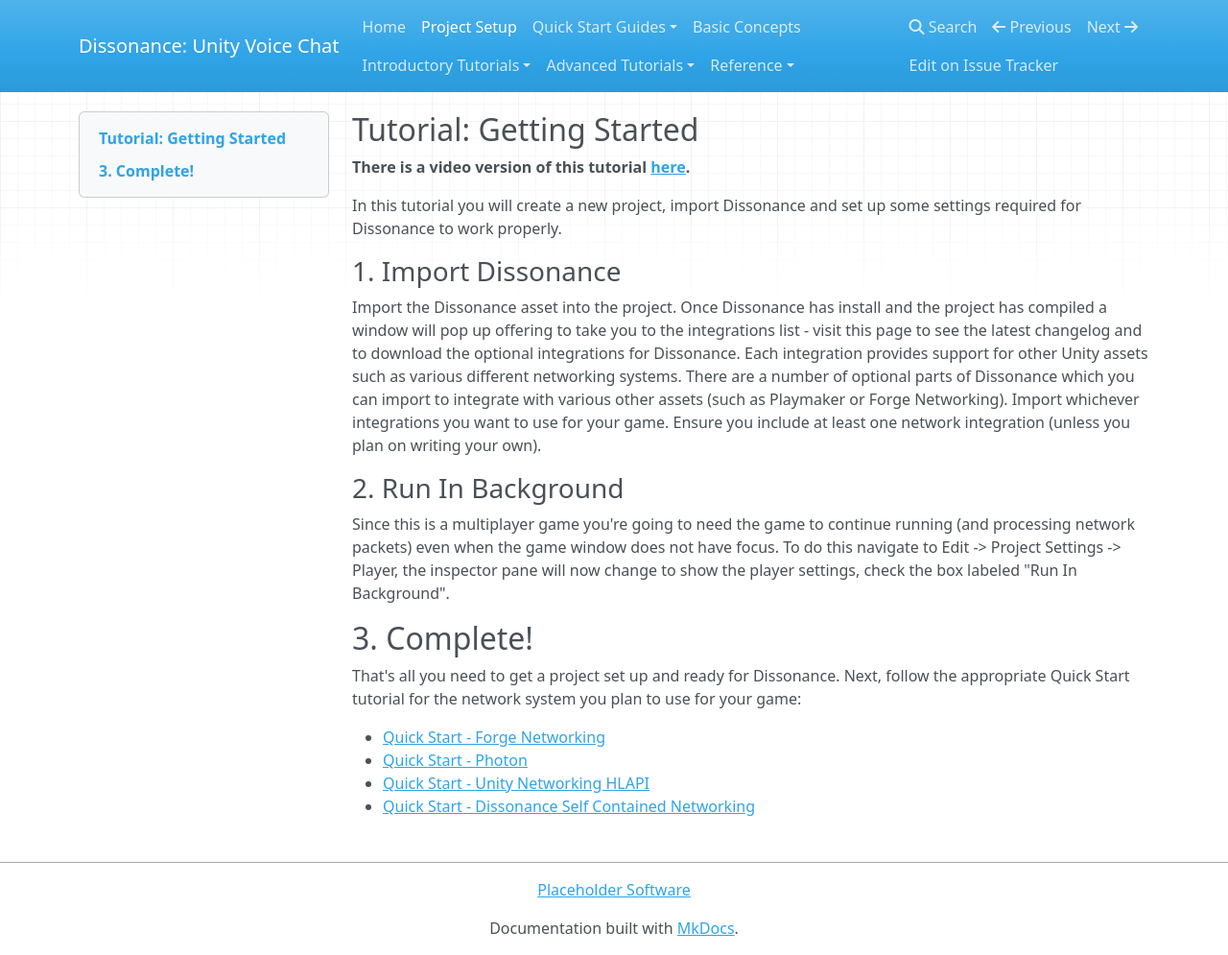
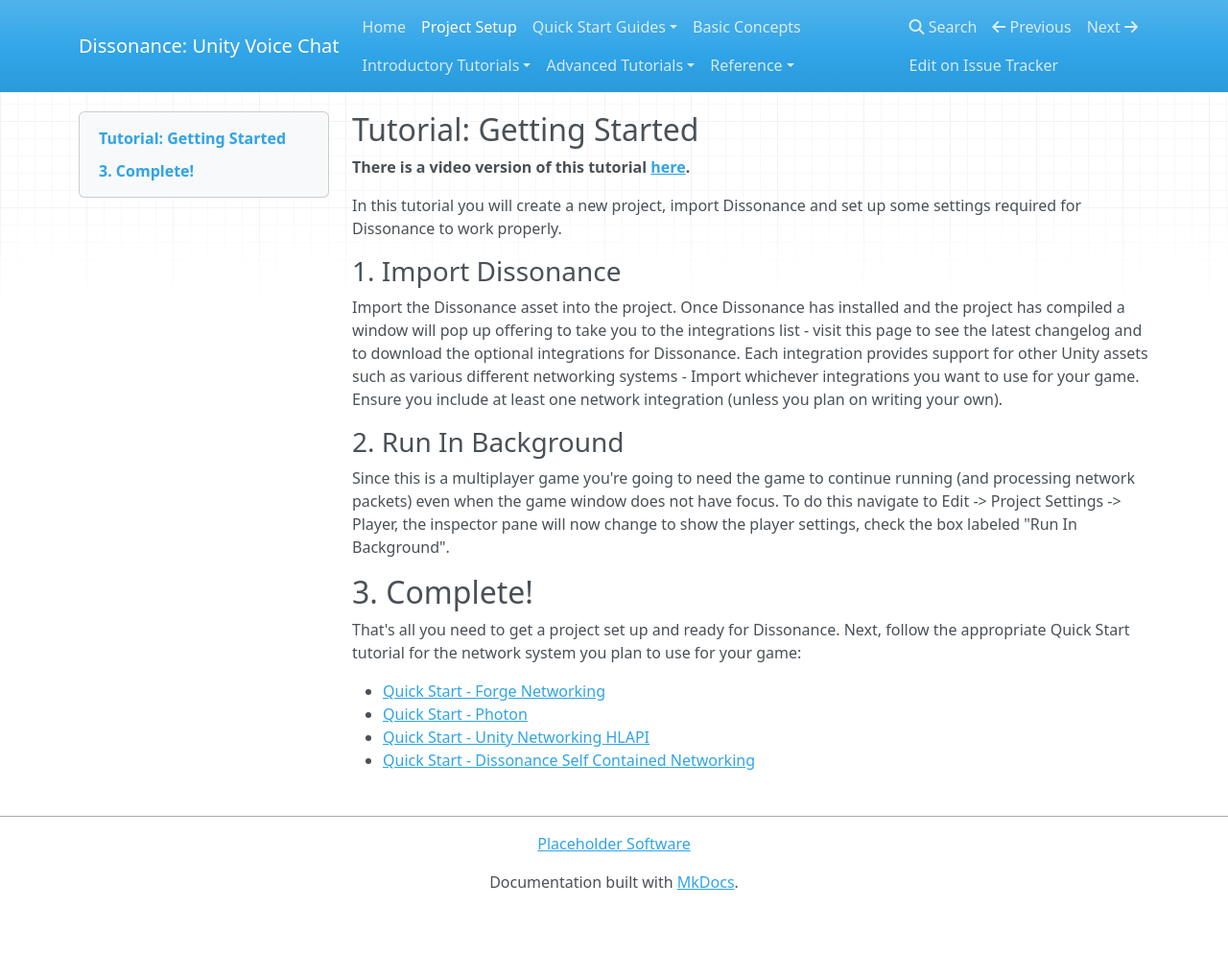
Before and after one commit to Placeholder-Software/Dissonance, an MkDocs documentation site: the page built from docs/Basics/Getting-Started.md, in a window 1280 px wide and 995 px high. Shown: the whole window at 96% size. Built offline with MkDocs 1.6.1, drawn with Linux system fonts in a browser that asks for light colours; nearby versions of some CDN libraries; old or Windows-style settings are respelled for this version of MkDocs.

Commit message:
Grammar fixes in Getting-Started.md

```diff
--- a/docs/Basics/Getting-Started.md
+++ b/docs/Basics/Getting-Started.md
@@ -6,7 +6,7 @@
 
 ### 1. Import Dissonance
 
-Import the Dissonance asset into the project. Once Dissonance has install and the project has compiled a window will pop up offering to take you to the integrations list - visit this page to see the latest changelog and to download the optional integrations for Dissonance. Each integration provides support for other Unity assets such as various different networking systems. There are a number of optional parts of Dissonance which you can import to integrate with various other assets (such as Playmaker or Forge Networking). Import whichever integrations you want to use for your game. Ensure you include at least one network integration (unless you plan on writing your own).
+Import the Dissonance asset into the project. Once Dissonance has installed and the project has compiled a window will pop up offering to take you to the integrations list - visit this page to see the latest changelog and to download the optional integrations for Dissonance. Each integration provides support for other Unity assets such as various different networking systems - Import whichever integrations you want to use for your game. Ensure you include at least one network integration (unless you plan on writing your own).
 
 ### 2. Run In Background
 
--- a/mkdocs.yml
+++ b/mkdocs.yml
@@ -24,6 +24,7 @@
     - "Position Tracking": "Tutorials/Position-Tracking.md"
     - "Proximity Chat": "Tutorials/Proximity-Chat.md"
     - "Collider Chat Rooms": "Tutorials/Collider-Chat-Room.md"
+    - "Finding Players": "Tutorials/Player-State.md"
     - "Audio Mixing For Voice": "Tutorials/Audio-Mixing.md"
     - "Access Tokens": "Tutorials/Access-Control-Tokens.md"
     - "Channel Priority": "Tutorials/Channel-Priority.md"
```
